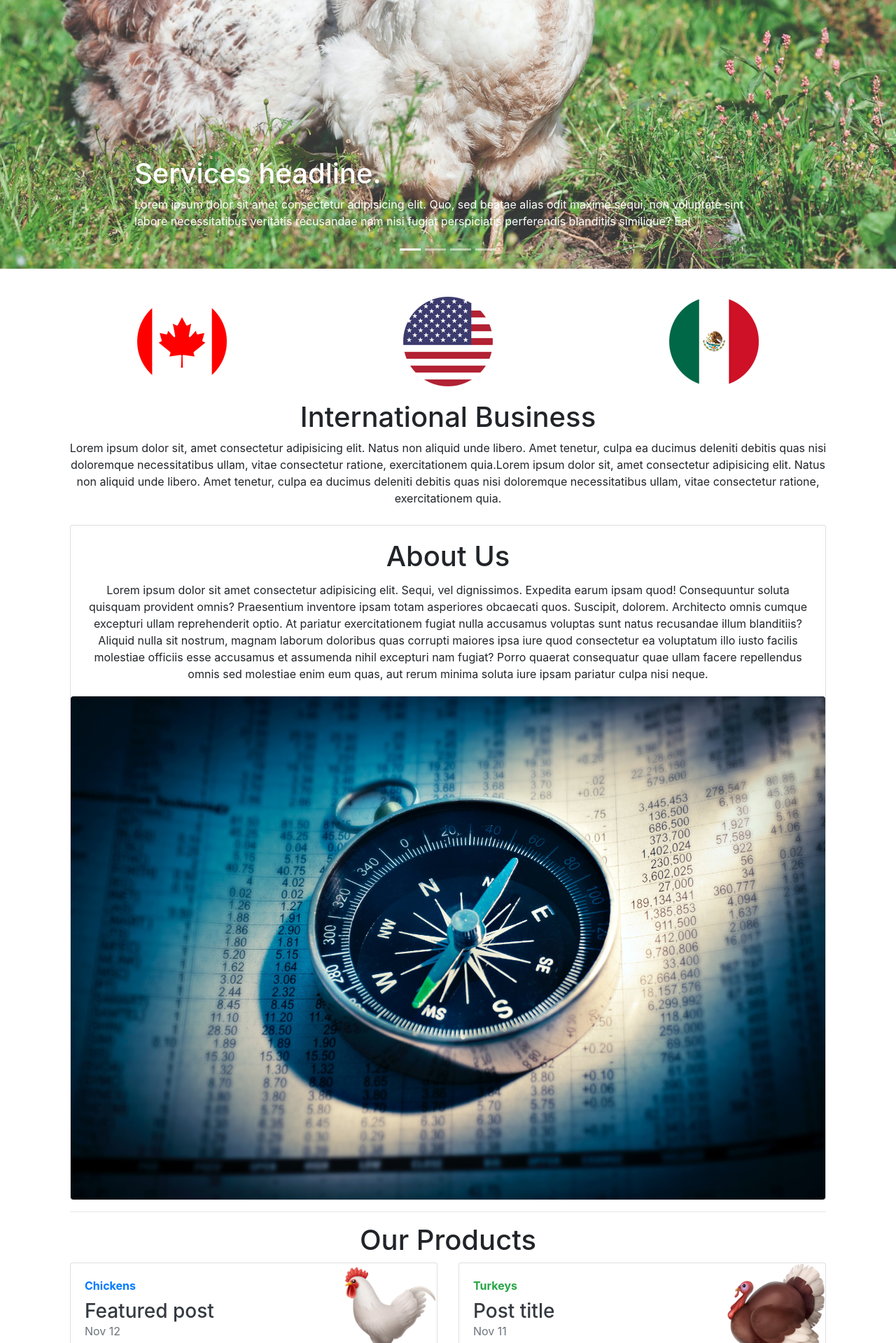
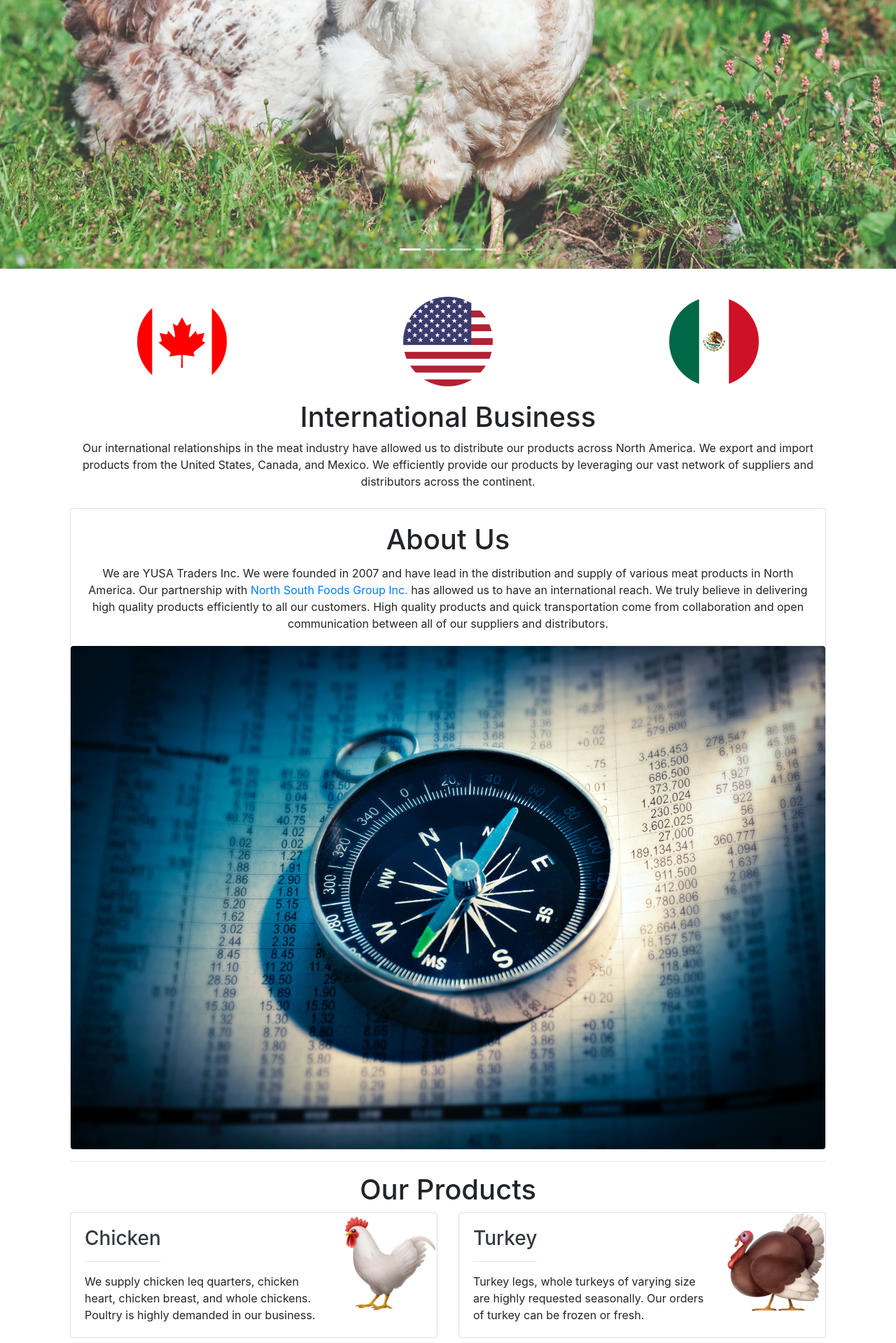
Before and after one commit to CarlosSamaniego88/YUSATraders, a Flask app: page / in a window 1280 px wide. Shown: the part 960-2879 px from the top of the page at 70% size. Run offline with Flask 2, Linux system fonts and the light colour scheme; some libraries are stand-ins or nearby versions.

Commit message:
updated text with new info. and changed cow photo

```diff
--- a/templates/home.html
+++ b/templates/home.html
@@ -100,12 +100,12 @@
         <img src="/static/images/photos/chickens2_uns.jpeg" class="d-block w-100" alt="..." style="height: 900px; width: 1600px;">
         <div class="container">
           <div class="carousel-caption text-left">
-            <h1>Services headline.</h1>
+            <!-- <h1>Services headline.</h1>
             <p>
               Lorem ipsum dolor sit amet consectetur adipisicing elit. Quo, sed beatae alias odit maxime sequi,
               non voluptate sint labore necessitatibus veritatis recusandae nam nisi fugiat perspiciatis perferendis
               blanditiis similique? Ea!
-            </p>
+            </p> -->
           </div>
         </div>
       </div>
@@ -113,22 +113,22 @@
         <img src="/static/images/photos/pigs_uns.jpeg" class="d-block w-100" alt="..." style="height: 900px; width: 1600px;">
         <div class="container">
           <div class="carousel-caption">
-            <h1>Another example headline.</h1>
-            <p>Cras justo odio, dapibus ac facilisis in, egestas eget quam. Donec id elit non mi porta gravida at eget metus. Nullam id dolor id nibh ultricies vehicula ut id elit.</p>
+            <!-- <h1>Another example headline.</h1>
+            <p>Cras justo odio, dapibus ac facilisis in, egestas eget quam. Donec id elit non mi porta gravida at eget metus. Nullam id dolor id nibh ultricies vehicula ut id elit.</p> -->
           </div>
         </div>
       </div>
       <div class="carousel-item">
         <!-- <img src="/static/images/photos/cows.jpg" class="d-block w-100" alt="..." style="height: 900px; width: 1600px;"> -->
         <!-- <img src="/static/images/photos/vincent-riszdorfer-qvkA4FMTNKo-unsplash.jpg" class="d-block w-100" alt="..." style="height: 900px; width: 1600px;"> -->
-        <img src="/static/images/photos/luca-basili-0vVQWN_D26c-unsplash.jpg" class="d-block w-100" alt="..." style="height: 900px; width: 1100px;">
+        <img src="/static/images/photos/cows5_uns.jpg" class="d-block w-100" alt="..." style="height: 900px; width: 1600px;">
         <!-- <img src="/static/images/photos/leif-christoph-gottwald-rRaY1ikuQPA-unsplash.jpg" class="d-block w-100" alt="..." style="height: 900px; width: 1600px;"> -->
         <!-- <img src="/static/images/photos/grant-brookes-EdWAQg9_GVQ-unsplash.jpg" class="d-block w-100" alt="..." style="height: 900px; width: 1600px;"> -->
 
         <div class="container">
           <div class="carousel-caption">
-            <h1>One more for good measure.</h1>
-            <p>Cras justo odio, dapibus ac facilisis in, egestas eget quam. Donec id elit non mi porta gravida at eget metus. Nullam id dolor id nibh ultricies vehicula ut id elit.</p>
+            <!-- <h1>One more for good measure.</h1>
+            <p>Cras justo odio, dapibus ac facilisis in, egestas eget quam. Donec id elit non mi porta gravida at eget metus. Nullam id dolor id nibh ultricies vehicula ut id elit.</p> -->
           </div>
         </div>
       </div>
@@ -136,8 +136,8 @@
         <img src="/static/images/photos/turkey_uns copy.jpeg" class="d-block w-100" alt="..." style="height: 900px; width: 1600px;">
         <div class="container">
           <div class="carousel-caption text-right">
-            <h1>One more for good measure.</h1>
-            <p>Cras justo odio, dapibus ac facilisis in, egestas eget quam. Donec id elit non mi porta gravida at eget metus. Nullam id dolor id nibh ultricies vehicula ut id elit.</p>
+            <!-- <h1>One more for good measure.</h1>
+            <p>Cras justo odio, dapibus ac facilisis in, egestas eget quam. Donec id elit non mi porta gravida at eget metus. Nullam id dolor id nibh ultricies vehicula ut id elit.</p> -->
           </div>
         </div>
       </div>
@@ -167,11 +167,9 @@
     </div><!-- /.row -->
     <h1>International Business</h1>
     <p>
-      Lorem ipsum dolor sit, amet consectetur adipisicing elit. Natus non aliquid unde libero.
-      Amet tenetur, culpa ea ducimus deleniti debitis quas nisi doloremque necessitatibus ullam,
-      vitae consectetur ratione, exercitationem quia.Lorem ipsum dolor sit, amet consectetur
-      adipisicing elit. Natus non aliquid unde libero. Amet tenetur, culpa ea ducimus deleniti
-      debitis quas nisi doloremque necessitatibus ullam, vitae consectetur ratione, exercitationem quia.
+      Our international relationships in the meat industry have allowed us to distribute our products across North
+      America. We export and import products from the United States, Canada, and Mexico. We efficiently provide our
+      products by leveraging our vast network of suppliers and distributors across the continent.
     </p>
 
   <div class="container marketing" style="padding-top: 10px;">
@@ -181,16 +179,20 @@
       <div class="card-body">
         <h1 class="card-title" style="text-align: center;">About Us</h5>
         <p class="card-text">
-            Lorem ipsum dolor sit amet consectetur adipisicing elit. Sequi, vel dignissimos.
-            Expedita earum ipsam quod! Consequuntur soluta quisquam provident omnis? Praesentium
-            inventore ipsam totam asperiores obcaecati quos. Suscipit, dolorem. Architecto omnis
-            cumque excepturi ullam reprehenderit optio. At pariatur exercitationem fugiat nulla
-            accusamus voluptas sunt natus recusandae illum blanditiis? Aliquid nulla sit nostrum,
-            magnam laborum doloribus quas corrupti maiores ipsa iure quod consectetur ea voluptatum
-            illo iusto facilis molestiae officiis esse accusamus et assumenda nihil excepturi nam fugiat?
-            Porro quaerat consequatur quae ullam facere repellendus omnis sed molestiae enim eum quas, aut
-            rerum minima soluta iure ipsam pariatur culpa nisi neque.
+          We are YUSA Traders Inc. We were founded in 2007 and have lead in the distribution and supply of various
+          meat products in North America. Our partnership with
+          <a href="https://www.northsouthfoods.com/" target="_blank">North South Foods Group Inc. </a>
+          has allowed us to have an international reach. We truly believe in delivering high quality products efficiently
+          to all our customers. High quality products and quick transportation come from collaboration and open
+          communication between all of our suppliers and distributors.
         </p>
+        <!-- <p class="card-text">
+          Hi! We are Nathan Strandberg and Katie Kirk, two individuals with a passion for creativity — creativity
+          makes us happy. We truly believe in the transformative power of illustration and design and their ability
+          to simplify communications, elevate experiences, engage and inspire people everywhere. Good design and
+          good relationships come from collaboration. We're excited to start a visual dialogue, learn about you,
+          and make something beautiful together.
+        </p> -->
       </div>
       <img src="/static/images/photos/absolutvision-uCMKx2H1Y38-unsplash.jpg" class="card-img-top" style="border-radius: 4px;">
     </div>
@@ -204,13 +206,17 @@
       <div class="col-md-6">
         <div class="card flex-md-row mb-4 box-shadow h-md-250">
           <div class="card-body d-flex flex-column align-items-start">
-            <strong class="d-inline-block mb-2 text-primary">Chickens</strong>
+            <!-- <strong class="d-inline-block mb-2 text-primary">Chickens</strong> -->
             <h3 class="mb-0">
-              <a class="text-dark" href="#">Featured post</a>
+              <a class="text-dark">Chicken</a>
+              <hr>
             </h3>
-            <div class="mb-1 text-muted">Nov 12</div>
-            <p class="card-text mb-auto" style="text-align: left;">This is a wider card with supporting text below as a natural lead-in to additional content.</p>
-            <a href="#">Continue reading</a>
+            <!-- <div class="mb-1 text-muted">Nov 12</div> -->
+            <p class="card-text mb-auto" style="text-align: left;">
+              We supply chicken leq quarters, chicken heart, chicken breast, and whole chickens.
+              Poultry is highly demanded in our business.
+            </p>
+            <!-- <a href="#">Continue reading</a> -->
           </div>
           <img class="card-img-right flex-auto d-none d-md-block" src="static/images/photos/chicken_logo.png" alt="Card image cap" style="height: 140px; width: 140px;">
         </div>
@@ -219,13 +225,17 @@
       <div class="col-md-6">
         <div class="card flex-md-row mb-4 box-shadow h-md-250">
           <div class="card-body d-flex flex-column align-items-start">
-            <strong class="d-inline-block mb-2 text-success">Turkeys</strong>
+            <!-- <strong class="d-inline-block mb-2 text-success">Turkeys</strong> -->
             <h3 class="mb-0">
-              <a class="text-dark" href="#">Post title</a>
+              <a class="text-dark">Turkey</a>
+              <hr>
             </h3>
-            <div class="mb-1 text-muted">Nov 11</div>
-            <p class="card-text mb-auto" style="text-align: left;">This is a wider card with supporting text below as a natural lead-in to additional content.</p>
-            <a href="#">Continue reading</a>
+            <!-- <div class="mb-1 text-muted">Nov 11</div> -->
+            <p class="card-text mb-auto" style="text-align: left;">
+              Turkey legs, whole turkeys of varying size are highly requested seasonally.
+              Our orders of turkey can be frozen or fresh.
+            </p>
+            <!-- <a href="#">Continue reading</a> -->
           </div>
           <img class="card-img-right flex-auto d-none d-md-block" src="static/images/photos/turkey_logo.png" alt="Card image cap" style="height: 140px; width: 140px;">
         </div>
@@ -234,13 +244,17 @@
       <div class="col-md-6">
         <div class="card flex-md-row mb-4 box-shadow h-md-250">
           <div class="card-body d-flex flex-column align-items-start">
-            <strong class="d-inline-block mb-2 text-success">Cows</strong>
+            <!-- <strong class="d-inline-block mb-2 text-success">Cows</strong> -->
             <h3 class="mb-0">
-              <a class="text-dark" href="#">Post title</a>
+              <a class="text-dark">Cows</a>
+              <hr>
             </h3>
-            <div class="mb-1 text-muted">Nov 11</div>
-            <p class="card-text mb-auto" style="text-align: left;">This is a wider card with supporting text below as a natural lead-in to additional content.</p>
-            <a href="#">Continue reading</a>
+            <!-- <div class="mb-1 text-muted">Nov 11</div> -->
+            <p class="card-text mb-auto" style="text-align: left;">
+              We have a wide variety of products we sell such as intestines, leg quarters, and other groups.
+              Cattle are fed organic, non-gmo products to ensure highest quality.
+            </p>
+            <!-- <a href="#">Continue reading</a> -->
           </div>
           <img class="card-img-right flex-auto d-none d-md-block" src="static/images/photos/ox_logo.png" alt="Card image cap" style="height: 140px; width: 140px;">
         </div>
@@ -249,13 +263,17 @@
       <div class="col-md-6">
         <div class="card flex-md-row mb-4 box-shadow h-md-250">
           <div class="card-body d-flex flex-column align-items-start">
-            <strong class="d-inline-block mb-2 text-success">Pigs</strong>
+            <!-- <strong class="d-inline-block mb-2 text-success">Pigs</strong> -->
             <h3 class="mb-0">
-              <a class="text-dark" href="#">Post title</a>
+              <a class="text-dark">Pigs</a>
+              <hr>
             </h3>
-            <div class="mb-1 text-muted">Nov 11</div>
-            <p class="card-text mb-auto" style="text-align: left;">This is a wider card with supporting text below as a natural lead-in to additional content.</p>
-            <a href="#">Continue reading</a>
+            <!-- <div class="mb-1 text-muted">Nov 11</div> -->
+            <p class="card-text mb-auto" style="text-align: left;">
+              Our key products in this category include multiple types of pork, and meats.
+              Orders in this category can be made frozen or fresh.
+            </p>
+            <!-- <a href="#">Continue reading</a> -->
           </div>
           <img class="card-img-right flex-auto d-none d-md-block" src="static/images/photos/pig_logo.png" alt="Card image cap" style="height: 140px; width: 140px;">
         </div>
```
Also changed, not shown: static/images/photos/cows5_uns.jpg (added).
